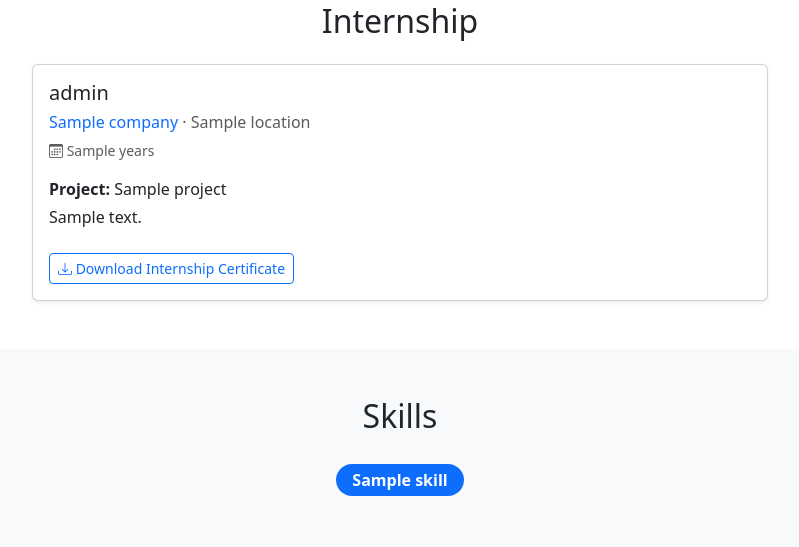
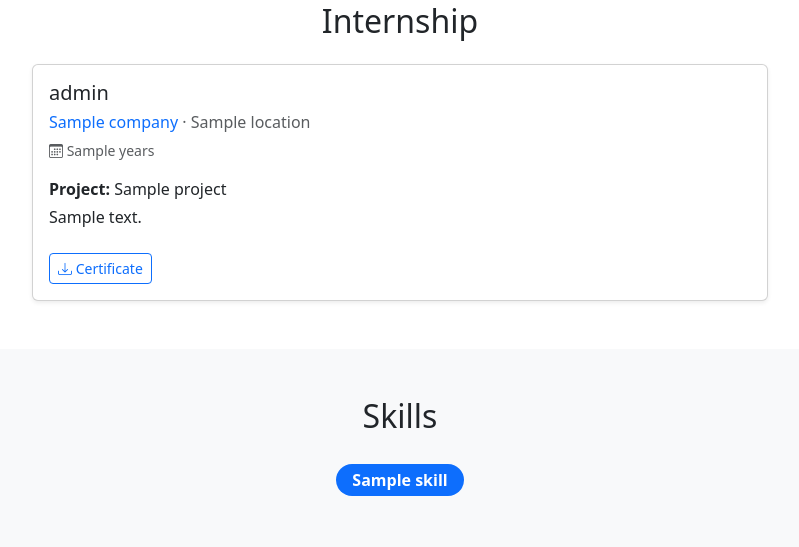
Before and after one commit to JP05-T/portfolio, a Python web app: template portfolio/templates/index.jinja2 in a window 1280 px wide. Shown: the part 784-1331 px from the top of the page, without its empty margins (240-1039 px from the left). Run offline with Jinja, Linux system fonts and the light colour scheme; the template is opened without the code that fills it: most values are stand-ins (such as "Sample title", 1, 10 or a date in 2020); grey boxes marked "Sample" are stand-in pictures.

Commit message:
Shorten internship certificate button label

```diff
--- a/portfolio/templates/index.jinja2
+++ b/portfolio/templates/index.jinja2
@@ -42,7 +42,7 @@
                         <p class="text-muted small"><i class="bi bi-calendar3"></i> {{ internship.years }}</p>
                         <p class="mb-1"><strong>Project:</strong> {{ internship.project }}</p>
                         <p class="card-text">{{ internship.details }}</p>
-                        <a href="{{ 'static/' ~ internship.pdf }}" class="btn btn-sm btn-outline-primary mt-2" download><i class="bi bi-download"></i> Download Internship Certificate</a>
+                        <a href="{{ 'static/' ~ internship.pdf }}" class="btn btn-sm btn-outline-primary mt-2" download><i class="bi bi-download"></i> Certificate</a>
                     </div>
                 </div>
             </div>
```
